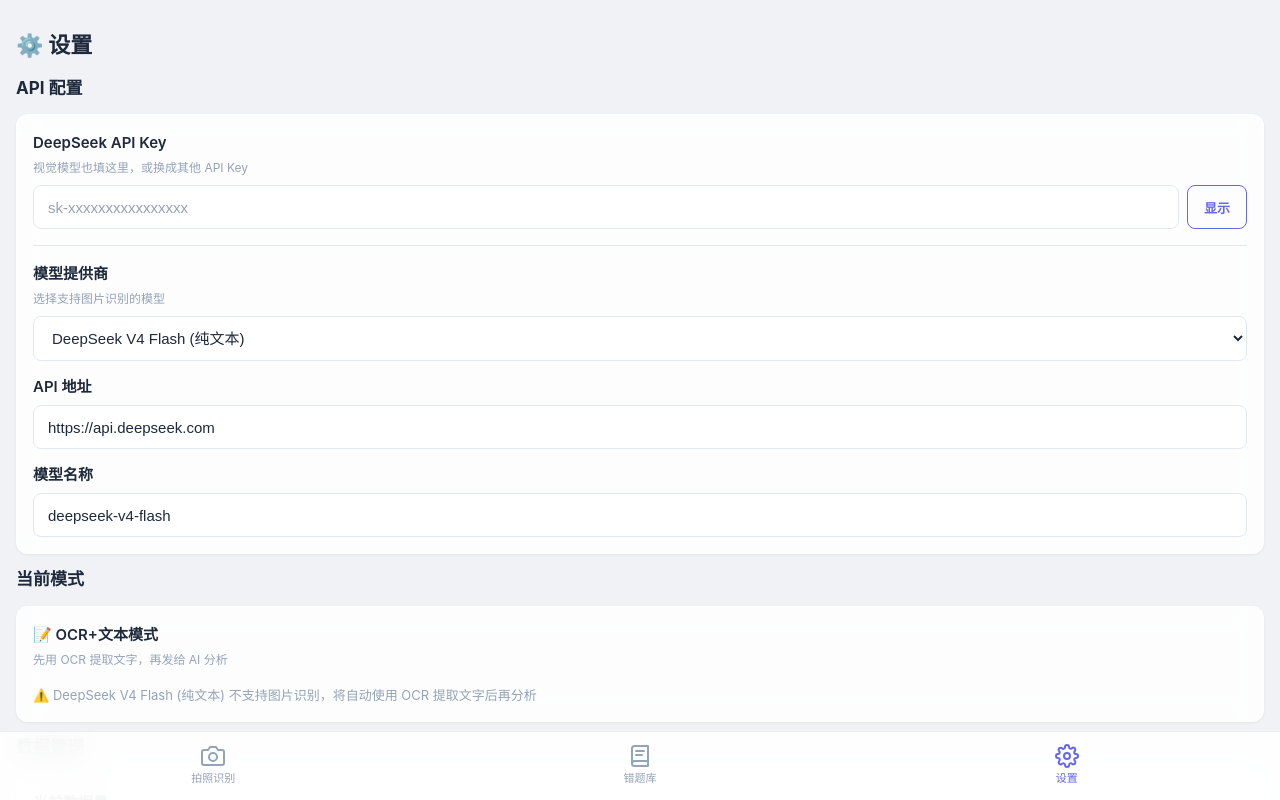
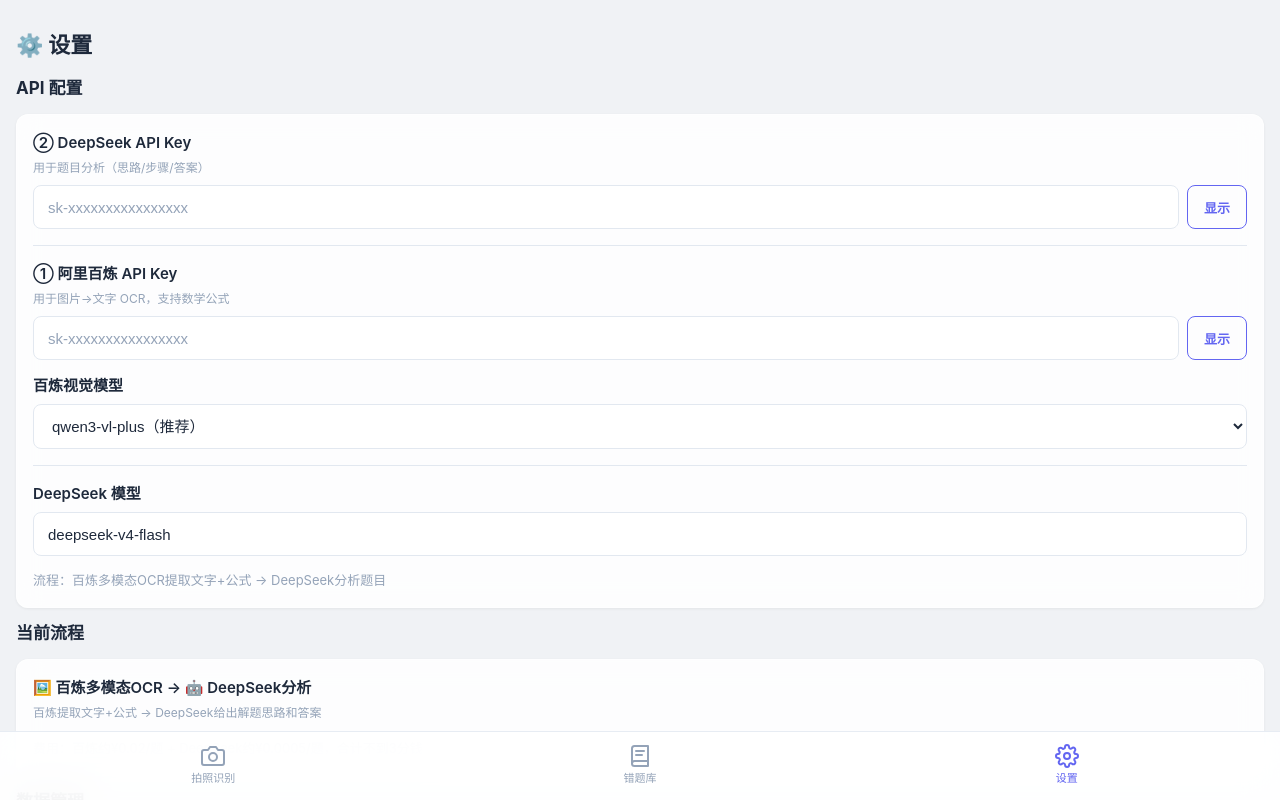
Before and after one commit to lian4211/FixMate, a Vue app: page /#/settings in a window 1280 px wide. Built offline with nearby package versions, Linux system fonts and the light colour scheme.

Commit message:
feat: Bailian OCR + DeepSeek analysis + KaTeX math rendering

```diff
--- a/package.json
+++ b/package.json
@@ -11,6 +11,7 @@
   "dependencies": {
     "cropperjs": "^1.6.2",
     "dexie": "^4.4.4",
+    "katex": "^0.17.0",
     "tesseract.js": "^7.0.0",
     "uuid": "^14.0.1",
     "vite-plugin-pwa": "^1.3.0",
--- /dev/null
+++ b/src/components/result/MathText.vue
@@ -0,0 +1,75 @@
+<template>
+  <span class="math-render" v-html="rendered"></span>
+</template>
+
+<script setup>
+import { computed } from 'vue'
+import katex from 'katex'
+import 'katex/dist/katex.min.css'
+
+const props = defineProps({
+  text: { type: String, default: '' }
+})
+
+/**
+ * 将文本中的 $...$ 和 $$...$$ LaTeX 渲染为数学公式
+ * 其余文本保持原样
+ */
+const rendered = computed(() => {
+  if (!props.text) return ''
+
+  let html = props.text
+    // 转义 HTML 特殊字符
+    .replace(/&/g, '&amp;')
+    .replace(/</g, '&lt;')
+    .replace(/>/g, '&gt;')
+    .replace(/"/g, '&quot;')
+
+  // 渲染块级公式 $$...$$
+  html = html.replace(/\$\$([\s\S]*?)\$\$/g, (_, formula) => {
+    try {
+      return katex.renderToString(formula.trim(), {
+        displayMode: true,
+        throwOnError: false
+      })
+    } catch (e) {
+      return `<code>$$${formula}$$</code>`
+    }
+  })
+
+  // 渲染行内公式 $...$
+  html = html.replace(/\$([^\n$]*?)\$/g, (_, formula) => {
+    if (formula.trim().length === 0) return '$'
+    try {
+      return katex.renderToString(formula.trim(), {
+        displayMode: false,
+        throwOnError: false
+      })
+    } catch (e) {
+      return `<code>$${formula}$</code>`
+    }
+  })
+
+  // 换行转 <br>
+  html = html.replace(/\n/g, '<br>')
+
+  return html
+})
+</script>
+
+<style scoped>
+.math-render :deep(.katex) {
+  font-size: 1.05em;
+}
+.math-render :deep(.katex-display) {
+  margin: 8px 0;
+  overflow-x: auto;
+  overflow-y: hidden;
+}
+.math-render :deep(code) {
+  background: rgba(99,102,241,0.08);
+  padding: 1px 4px;
+  border-radius: 4px;
+  font-size: 0.9em;
+}
+</style>
--- a/src/composables/useSettings.js
+++ b/src/composables/useSettings.js
@@ -3,9 +3,14 @@
 const STORAGE_KEY = 'fixmate_settings'
 
 const defaults = {
+  // DeepSeek
   apiKey: '',
   model: 'deepseek-v4-flash',
-  apiBase: 'https://api.deepseek.com'
+  apiBase: 'https://api.deepseek.com',
+  // Bailian / 百炼
+  bailianApiKey: '',
+  bailianModel: 'qwen3-vl-plus',
+  bailianApiBase: 'https://dashscope.aliyuncs.com'
 }
 
 export function useSettings() {
@@ -40,8 +45,12 @@
     return !!settings.value.apiKey
   }
 
+  function hasBailianKey() {
+    return !!settings.value.bailianApiKey
+  }
+
   // 立即加载
   load()
 
-  return { settings, load, save, update, clear, hasApiKey }
+  return { settings, load, save, update, clear, hasApiKey, hasBailianKey }
 }
--- a/src/views/Home.vue
+++ b/src/views/Home.vue
@@ -56,7 +56,7 @@
         @click="startOcr"
       >
         <span v-if="loading" class="spinner" style="width:18px;height:18px;border-width:2px"></span>
-        <span v-else>{{ isVisionModel ? '🖼️ 开始识别' : '📷 扫描文字' }}</span>
+        <span v-else>{{ hasBailianKey() ? '🖼️ 开始识别' : '📝 手动输入' }}</span>
       </button>
     </div>
 
@@ -105,8 +105,8 @@
 
       <!-- 题目原文 -->
       <div class="card-glass">
-        <div class="label-tag">题目原文</div>
-        <p class="original-text">{{ result.originalText }}</p>
+        <div class="label-tag">📄 题目原文</div>
+        <MathText class="math-content" :text="result.originalText" />
       </div>
 
       <!-- 分类信息 -->
@@ -121,7 +121,7 @@
       <!-- 解题思路 -->
       <div v-if="result.solution.thinking" class="card-glass">
         <div class="label-tag">💡 解题思路</div>
-        <p class="thinking-text">{{ result.solution.thinking }}</p>
+        <MathText class="math-content" :text="result.solution.thinking" />
       </div>
 
       <!-- 答题流程 -->
@@ -134,7 +134,7 @@
             class="step-item"
           >
             <span class="step-num">{{ i + 1 }}</span>
-            <span class="step-text">{{ step }}</span>
+            <MathText class="step-text" :text="step" />
           </div>
         </div>
       </div>
@@ -142,7 +142,7 @@
       <!-- 最终答案 -->
       <div v-if="result.solution.answer" class="card-glass answer-card">
         <div class="label-tag">✅ 最终答案</div>
-        <p class="answer-text">{{ result.solution.answer }}</p>
+        <MathText class="math-content answer-text" :text="result.solution.answer" />
       </div>
 
       <!-- 存入错题本 -->
@@ -167,13 +167,14 @@
 </template>
 
 <script setup>
-import { ref, computed } from 'vue'
+import { ref } from 'vue'
 import { useApi } from '@/composables/useApi.js'
 import { useImage } from '@/composables/useImage.js'
 import { useDb } from '@/composables/useDb.js'
 import { useSettings } from '@/composables/useSettings.js'
 import { showToast } from '@/stores/appState.js'
 import ImageEditor from '@/components/upload/ImageEditor.vue'
+import MathText from '@/components/result/MathText.vue'
 
 const fileInput = ref(null)
 const imageDataUrl = ref(null)
@@ -182,14 +183,10 @@
 const showEditor = ref(false)
 const editableOcrText = ref('')
 
-const isVisionModel = computed(() => {
-  return settings.value.model && !settings.value.model?.includes('deepseek')
-})
-
 const { loading, error, result, ocrText, analyzeImage } = useApi()
 const { compress } = useImage()
 const { addQuestion } = useDb()
-const { hasApiKey, settings } = useSettings()
+const { hasApiKey, hasBailianKey, settings } = useSettings()
 
 function triggerUpload() {
   fileInput.value?.click()
@@ -222,34 +219,31 @@
   editableOcrText.value = ''
   result.value = null
 
-  // 判断模型是否支持视觉
-  const isVision = !settings.value.model?.includes('deepseek')
-
-  if (isVision) {
-    // === 视觉模式：直接发图片给 AI ===
+  // 判断是否有百炼 Key
+  if (hasBailianKey()) {
+    // === 双API流程：百炼OCR → DeepSeek分析 ===
     try {
       loading.value = true
       error.value = null
-      progressText.value = '正在分析图片...'
 
-      const baseUrl = settings.value.apiBase || 'https://api.deepseek.com'
-      const model = settings.value.model || 'gpt-4o'
-      const prompt = (await import('@/config/prompts.js')).getPrompt()
+      // Step 1: 百炼多模态OCR
+      progressText.value = '🖼️ 百炼正在提取文字和公式...'
 
-      const response = await fetch(`${baseUrl}/v1/chat/completions`, {
+      const bailianResp = await fetch(
+        `${settings.value.bailianApiBase || 'https://dashscope.aliyuncs.com'}/compatible-mode/v1/chat/completions`,
+        {
           method: 'POST',
           headers: {
             'Content-Type': 'application/json',
-          'Authorization': `Bearer ${settings.value.apiKey}`
+            'Authorization': `Bearer ${settings.value.bailianApiKey}`
           },
           body: JSON.stringify({
-          model,
+            model: settings.value.bailianModel || 'qwen3-vl-plus',
             messages: [
-            { role: 'system', content: prompt },
               {
                 role: 'user',
                 content: [
-                { type: 'text', text: '请分析这张题目图片，按要求的 JSON 格式返回结果。' },
+                  { type: 'text', text: '请精确提取图片中的文字和数学公式。数学公式用LaTeX格式输出（如 $ax^2+bx+c=0$），保留所有题目条件和选项。不要分析题目，只提取原文。' },
                   { type: 'image_url', image_url: { url: imageDataUrl.value } }
                 ]
               }
@@ -257,30 +251,67 @@
             temperature: 0.1,
             max_tokens: 4096
           })
+        }
+      )
+
+      if (!bailianResp.ok) {
+        const errText = await bailianResp.text().catch(() => '')
+        throw new Error(`百炼OCR失败 (${bailianResp.status}): ${errText}`)
+      }
+
+      const bailianData = await bailianResp.json()
+      const bailianContent = bailianData.choices?.[0]?.message?.content
+      if (!bailianContent) throw new Error('百炼返回内容为空')
+
+      // 保存OCR结果供显示
+      ocrText.value = bailianContent
+      progressText.value = '✅ 文字提取完成，正在分析题目...'
+
+      // Step 2: DeepSeek 分析
+      const dsPrompt = (await import('@/config/prompts.js')).getPrompt()
+      const dsBody = {
+        model: settings.value.model || 'deepseek-v4-flash',
+        messages: [
+          { role: 'system', content: dsPrompt },
+          { role: 'user', content: `以下是从图片中提取的题目文字（包含LaTeX数学公式），请分析并按要求返回JSON格式的结果，注意保持LaTeX公式原样输出：\n\n${bailianContent}` }
+        ],
+        temperature: 0.1,
+        max_tokens: 4096
+      }
+
+      const dsResp = await fetch(`${settings.value.apiBase || 'https://api.deepseek.com'}/v1/chat/completions`, {
+        method: 'POST',
+        headers: {
+          'Content-Type': 'application/json',
+          'Authorization': `Bearer ${settings.value.apiKey}`
+        },
+        body: JSON.stringify(dsBody)
       })
 
-      if (!response.ok) {
-        const errText = await response.text().catch(() => '未知错误')
-        throw new Error(`API 请求失败 (${response.status}): ${errText}`)
+      if (!dsResp.ok) {
+        const errText = await dsResp.text().catch(() => '')
+        throw new Error(`DeepSeek分析失败 (${dsResp.status}): ${errText}`)
       }
 
       progressText.value = '正在解析结果...'
-      const data = await response.json()
-      const content = data.choices?.[0]?.message?.content
-      if (!content) throw new Error('API 返回内容为空')
 
-      const { parseResponse, validateResult } = await import('@/config/prompts.js')
+      const dsData = await dsResp.json()
+      const dsContent = dsData.choices?.[0]?.message?.content
+      if (!dsContent) throw new Error('DeepSeek返回内容为空')
+
+      const { parseResponse } = await import('@/config/prompts.js')
       let parsed
       try {
-        parsed = parseResponse(content)
+        parsed = parseResponse(dsContent)
       } catch (e) {
         parsed = {
-          originalText: content,
+          originalText: bailianContent,
           subject: '其他', subSubject: '', questionType: '其他',
-          solution: { thinking: '解析返回格式失败', steps: [], answer: content }
+          solution: { thinking: '', steps: [], answer: dsContent }
         }
       }
-      if (!parsed.originalText || parsed.originalText.length < 3) parsed.originalText = '(未能识别)'
+
+      if (!parsed.originalText || parsed.originalText.length < 3) parsed.originalText = bailianContent
       if (!parsed.subject) parsed.subject = '其他'
       if (!parsed.questionType) parsed.questionType = '其他'
       if (!parsed.solution) parsed.solution = { thinking: '', steps: [], answer: '' }
@@ -658,4 +689,8 @@
   line-height: 1.6;
   white-space: pre-wrap;
 }
+.math-content {
+  line-height: 1.8;
+  font-size: 15px;
+}
 </style>
--- a/src/views/Library.vue
+++ b/src/views/Library.vue
@@ -67,13 +67,13 @@
           <!-- 题目原文 -->
           <div class="detail-section">
             <div class="detail-label">📄 题目原文</div>
-            <p class="detail-text">{{ q.originalText }}</p>
+            <MathText class="detail-text" :text="q.originalText" />
           </div>
 
           <!-- 解题思路 -->
           <div v-if="q.solution?.thinking" class="detail-section">
             <div class="detail-label">💡 解题思路</div>
-            <p class="detail-text">{{ q.solution.thinking }}</p>
+            <MathText class="detail-text" :text="q.solution.thinking" />
           </div>
 
           <!-- 答题流程 -->
@@ -82,7 +82,7 @@
             <div class="steps-list">
               <div v-for="(step, i) in q.solution.steps" :key="i" class="step-item">
                 <span class="step-num">{{ i + 1 }}</span>
-                <span class="detail-text">{{ step }}</span>
+                <MathText class="detail-text" :text="step" />
               </div>
             </div>
           </div>
@@ -90,7 +90,7 @@
           <!-- 答案 -->
           <div v-if="q.solution?.answer" class="detail-section answer-section">
             <div class="detail-label">✅ 答案</div>
-            <p class="answer-text">{{ q.solution.answer }}</p>
+            <MathText class="answer-text" :text="q.solution.answer" />
           </div>
 
           <!-- 操作 -->
@@ -108,6 +108,7 @@
 import { useDb } from '@/composables/useDb.js'
 import { getSubjectList, QUESTION_TYPES } from '@/config/subjects.js'
 import { showToast } from '@/stores/appState.js'
+import MathText from '@/components/result/MathText.vue'
 
 const { getQuestions, deleteQuestion: delQ, getCount } = useDb()
 
--- a/src/views/Settings.vue
+++ b/src/views/Settings.vue
@@ -5,10 +5,12 @@
     <!-- API 设置 -->
     <div class="section-title mt-3">API 配置</div>
     <div class="card-glass">
+
+      <!-- DeepSeek -->
       <div class="setting-item">
         <div class="setting-label">
-          <span class="label-text">DeepSeek API Key</span>
-          <span class="label-desc">视觉模型也填这里，或换成其他 API Key</span>
+          <span class="label-text">② DeepSeek API Key</span>
+          <span class="label-desc">用于题目分析（思路/步骤/答案）</span>
         </div>
         <div class="setting-input">
           <input
@@ -26,34 +28,44 @@
 
       <div class="divider"></div>
 
-      <!-- 模型预设选择 -->
+      <!-- 百炼 -->
       <div class="setting-item">
         <div class="setting-label">
-          <span class="label-text">模型提供商</span>
-          <span class="label-desc">选择支持图片识别的模型</span>
+          <span class="label-text">① 阿里百炼 API Key</span>
+          <span class="label-desc">用于图片→文字 OCR，支持数学公式</span>
         </div>
-        <select v-model="selectedPreset" class="input" @change="onPresetChange">
-          <option v-for="p in presets" :key="p.key" :value="p.key">
-            {{ p.label }}
-          </option>
-        </select>
+        <div class="setting-input">
+          <input
+            v-model="localBailianKey"
+            :type="showBailian ? 'text' : 'password'"
+            class="input"
+            placeholder="sk-xxxxxxxxxxxxxxxx"
+            @input="onBailianKeyChange"
+          />
+          <button class="btn btn-sm btn-outline toggle-btn" @click="showBailian = !showBailian">
+            {{ showBailian ? '隐藏' : '显示' }}
+          </button>
+        </div>
       </div>
 
       <div class="setting-item">
         <div class="setting-label">
-          <span class="label-text">API 地址</span>
+          <span class="label-text">百炼视觉模型</span>
         </div>
-        <input
-          v-model="localApiBase"
-          class="input"
-          placeholder="https://api.deepseek.com"
-          @input="onBaseChange"
-        />
+        <select v-model="localBailianModel" class="input" @change="onBailianModelChange">
+          <option value="qwen3-vl-plus">qwen3-vl-plus（推荐）</option>
+          <option value="qwen2.5-vl-72b">qwen2.5-vl-72b（更强）</option>
+          <option value="qwen-vl-max">qwen-vl-max（兼容）</option>
+          <option value="qwen-vl-plus">qwen-vl-plus</option>
+        </select>
       </div>
 
+      <div class="divider"></div>
+
+      <!-- DeepSeek 模型 -->
       <div class="setting-item">
         <div class="setting-label">
-          <span class="label-text">模型名称</span>
+          <span class="label-text">DeepSeek 模型</span>
         </div>
         <input
           v-model="localModel"
@@ -63,22 +75,26 @@
         />
       </div>
 
-      <button v-if="localApiKey" class="btn btn-sm btn-outline mt-2" @click="clearKey">
-        清除 API Key
+      <div class="text-sm text-muted mt-2">
+        流程：百炼多模态OCR提取文字+公式 → DeepSeek分析题目
+      </div>
+
+      <button v-if="localApiKey || localBailianKey" class="btn btn-sm btn-outline mt-2" @click="clearKeys">
+        清除所有 Key
       </button>
     </div>
 
-    <!-- 模型信息 -->
-    <div class="section-title mt-3">当前模式</div>
+    <!-- 当前流程 -->
+    <div class="section-title mt-3">当前流程</div>
     <div class="card-glass">
       <div class="setting-item">
         <div class="setting-label">
-          <span class="label-text">{{ isVision ? '🖼️ 视觉模式（推荐）' : '📝 OCR+文本模式' }}</span>
-          <span class="label-desc">{{ isVision ? '图片直接发给 AI 识别+分析，一步到位' : '先用 OCR 提取文字，再发给 AI 分析' }}</span>
+          <span class="label-text">🖼️ 百炼多模态OCR → 🤖 DeepSeek分析</span>
+          <span class="label-desc">百炼提取文字+公式 → DeepSeek给出解题思路和答案</span>
         </div>
       </div>
-      <div v-if="!isVision" class="text-sm text-muted mt-2">
-        ⚠️ {{ selectedPresetLabel }} 不支持图片识别，将自动使用 OCR 提取文字后再分析
+      <div class="text-sm text-muted mt-2">
+        费用：百炼约¥0.02/题 + DeepSeek约¥0.0005/题，合计不到3分钱
       </div>
     </div>
 
@@ -122,7 +138,7 @@
 </template>
 
 <script setup>
-import { ref, computed, onMounted } from 'vue'
+import { ref, onMounted } from 'vue'
 import { useSettings } from '@/composables/useSettings.js'
 import { useDb } from '@/composables/useDb.js'
 import { showToast } from '@/stores/appState.js'
@@ -131,40 +147,19 @@
 const { exportAll, importAll, clearAll, getCount } = useDb()
 
 const localApiKey = ref('')
-const localApiBase = ref('')
 const localModel = ref('')
 const showKey = ref(false)
+const localBailianKey = ref('')
+const localBailianModel = ref('qwen3-vl-plus')
+const showBailian = ref(false)
 const saved = ref(false)
 const count = ref(0)
-const selectedPreset = ref('deepseek-flash')
-
-// 模型预设
-const presets = [
-  { key: 'openai-gpt4o', label: 'OpenAI GPT-4o (推荐)', base: 'https://api.openai.com', model: 'gpt-4o', vision: true },
-  { key: 'openai-gpt4o-mini', label: 'OpenAI GPT-4o-mini (便宜)', base: 'https://api.openai.com', model: 'gpt-4o-mini', vision: true },
-  { key: 'deepseek-flash', label: 'DeepSeek V4 Flash (纯文本)', base: 'https://api.deepseek.com', model: 'deepseek-v4-flash', vision: false },
-  { key: 'deepseek-pro', label: 'DeepSeek V4 Pro', base: 'https://api.deepseek.com', model: 'deepseek-v4-pro', vision: false },
-  { key: 'custom', label: '自定义（手动填写）', base: '', model: '', vision: true }
-]
-
-const isVision = computed(() => {
-  const p = presets.find(p => p.key === selectedPreset.value)
-  return p ? p.vision : true
-})
-
-const selectedPresetLabel = computed(() => {
-  const p = presets.find(p => p.key === selectedPreset.value)
-  return p ? p.label : '当前模型'
-})
 
 onMounted(() => {
   localApiKey.value = settings.value.apiKey
-  localApiBase.value = settings.value.apiBase
   localModel.value = settings.value.model || 'deepseek-v4-flash'
-  // 自动匹配预设
-  const match = presets.find(p => p.base === settings.value.apiBase && p.model === settings.value.model)
-  if (match) selectedPreset.value = match.key
-  else if (settings.value.apiBase && settings.value.model) selectedPreset.value = 'custom'
+  localBailianKey.value = settings.value.bailianApiKey || ''
+  localBailianModel.value = settings.value.bailianModel || 'qwen3-vl-plus'
   loadCount()
 })
 
@@ -172,31 +167,23 @@
   update('apiKey', localApiKey.value)
   showSaveTip()
 }
-
-function onBaseChange() {
-  update('apiBase', localApiBase.value)
+function onModelChange() {
+  update('model', localModel.value)
   showSaveTip()
 }
-
-function clearKey() {
-  localApiKey.value = ''
-  clear()
+function onBailianKeyChange() {
+  update('bailianApiKey', localBailianKey.value)
   showSaveTip()
 }
-
-function onPresetChange() {
-  const p = presets.find(p => p.key === selectedPreset.value)
-  if (p && p.key !== 'custom') {
-    localApiBase.value = p.base
-    localModel.value = p.model
-    update('apiBase', p.base)
-    update('model', p.model)
-    showSaveTip()
-  }
+function onBailianModelChange() {
+  update('bailianModel', localBailianModel.value)
+  showSaveTip()
 }
-
-function onModelChange() {
-  update('model', localModel.value)
+function clearKeys() {
+  localApiKey.value = ''
+  localBailianKey.value = ''
+  settings.value = { ...settings.value, apiKey: '', bailianApiKey: '' }
+  save()
   showSaveTip()
 }
 
```
Also changed, not shown: 1 other file (tests, documents, lock files or other folders). Lines whose indentation alone changed are shown as unchanged.
